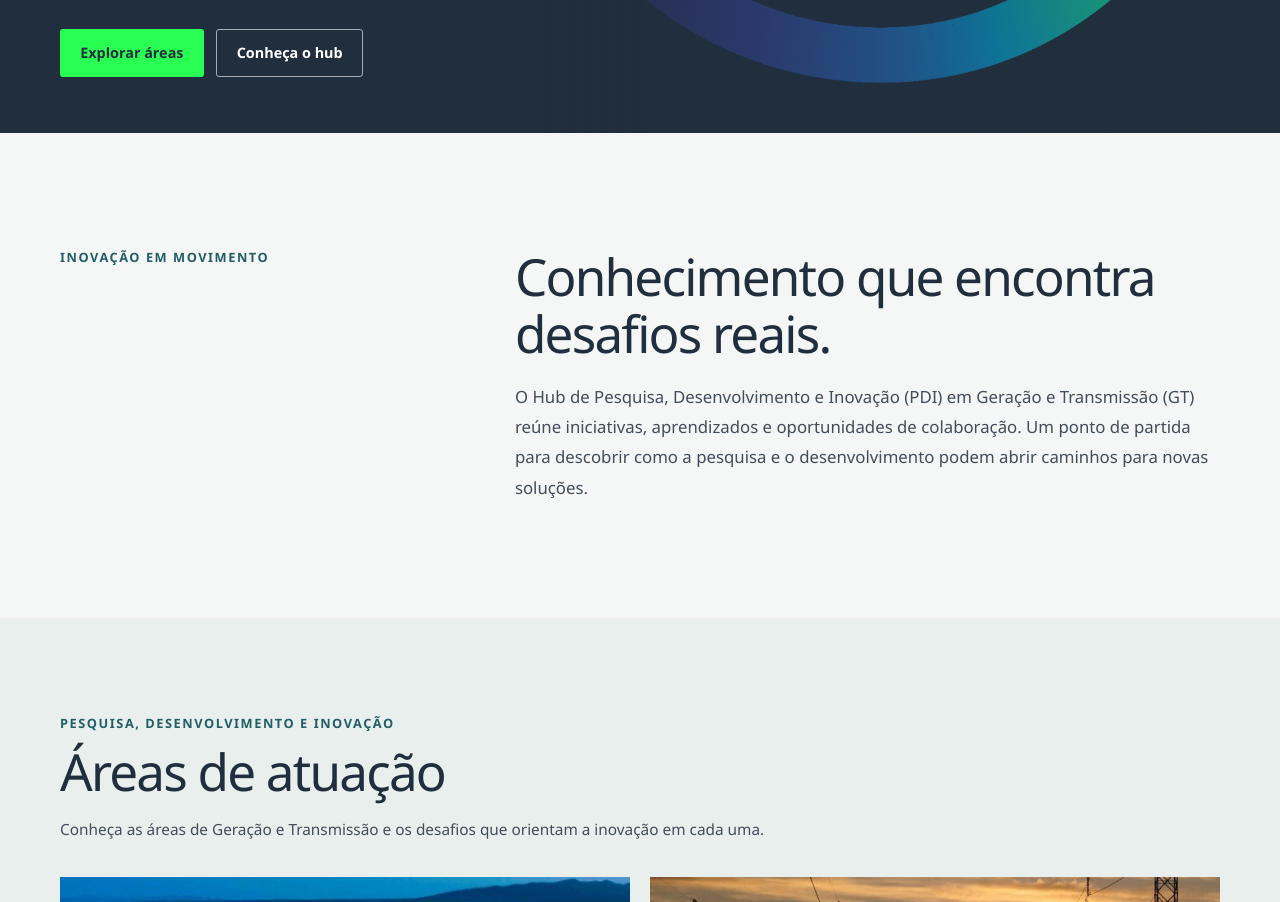
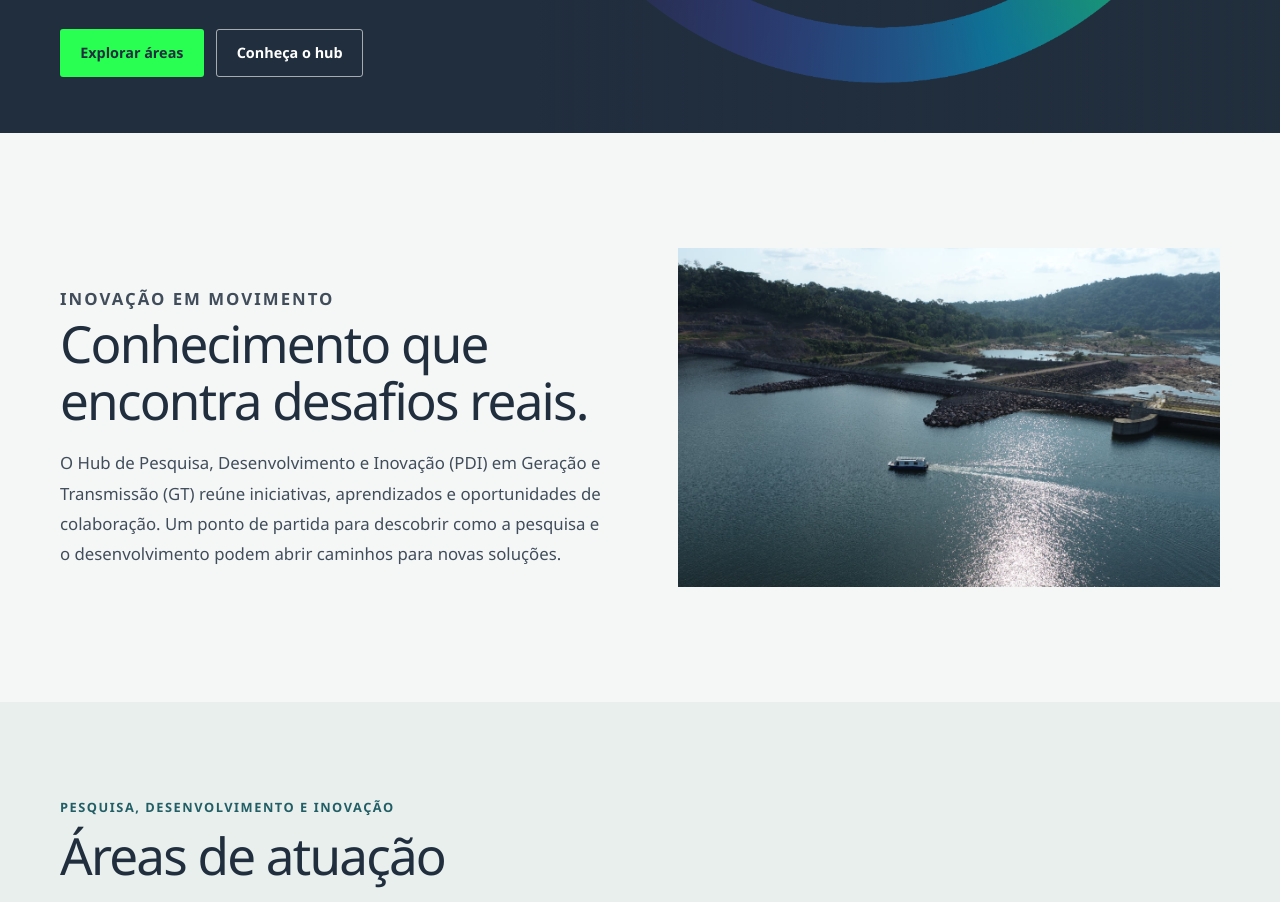
Before and after one commit to MariaUngaroSgridd/Hub_de_Inovacao_PDI_GT, a plain HTML site: page index.html in a window 1280 px wide. Shown: the part 525-1427 px from the top of the page. Drawn offline with Linux system fonts and the light colour scheme.

Commit message:
Add files via upload

```diff
--- a/index.html
+++ b/index.html
@@ -298,8 +298,9 @@
 
       .intro {
         display: grid;
-        grid-template-columns: minmax(190px, 0.8fr) minmax(0, 1.6fr);
-        gap: clamp(2rem, 8vw, 8rem);
+        grid-template-columns: repeat(2, minmax(0, 1fr));
+        align-items: center;
+        gap: clamp(2rem, 6vw, 5rem);
         padding-block: clamp(4rem, 9vw, 7.5rem);
       }
 
@@ -326,6 +327,17 @@
         color: #424d5b;
         font-size: 1.05rem;
         line-height: 1.8;
+      }
+
+      .intro-image {
+        margin: 0;
+      }
+
+      .intro-image img {
+        width: 100%;
+        display: block;
+        aspect-ratio: 16 / 10;
+        object-fit: cover;
       }
 
       .fronts {
@@ -643,11 +655,14 @@
       </section>
 
       <section class="wrap intro" id="sobre" aria-labelledby="intro-title">
-        <p class="section-label">Inovação em movimento</p>
         <div class="intro-copy">
+          <p class="section-label">Inovação em movimento</p>
           <h2 id="intro-title">Conhecimento que encontra desafios reais.</h2>
           <p>O Hub de Pesquisa, Desenvolvimento e Inovação (PDI) em Geração e Transmissão (GT) reúne iniciativas, aprendizados e oportunidades de colaboração. Um ponto de partida para descobrir como a pesquisa e o desenvolvimento podem abrir caminhos para novas soluções.</p>
         </div>
+        <figure class="intro-image">
+          <img src="assets/barco-eletrico-dji.jpg" alt="Barco elétrico visto do alto navegando em um reservatório cercado por vegetação.">
+        </figure>
       </section>
 
       <section class="fronts" id="frentes" aria-labelledby="fronts-title">
```
Also changed, not shown: projeto-barco-eletrico.html (+8 -12 lines).
